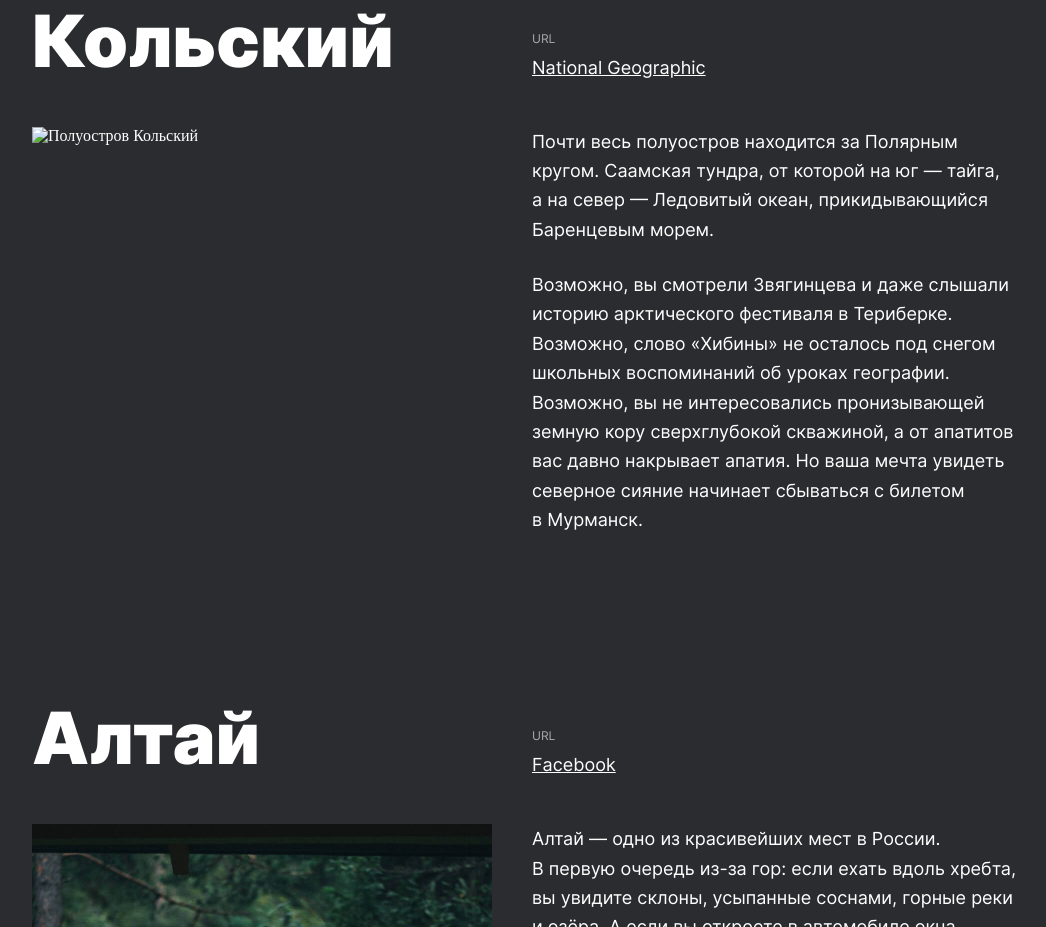
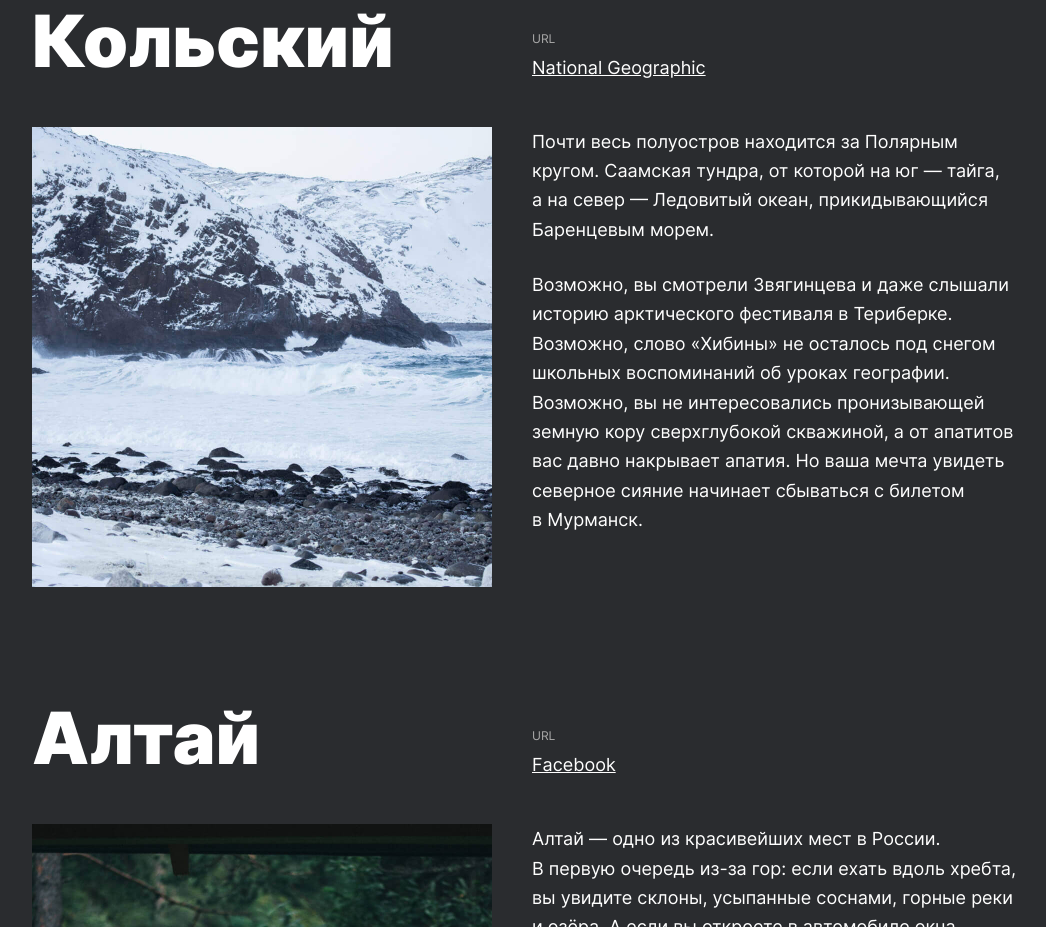
Before and after one commit to Polar-Bear777/russian-travel, a plain HTML site: page index.html in a window 1280 px wide. Shown: the part 3259-4186 px from the top of the page, without its empty margins (116-1162 px from the left). Drawn offline with Linux system fonts and the light colour scheme.

Commit message:
2 popytka

```diff
--- a/index.html
+++ b/index.html
@@ -70,7 +70,7 @@
             <p class="place__url-heading">url</p>
             <a href="https://yourshot.nationalgeographic.com/photos/?keywords=kolskiy" class="place__link" target="_blank">National Geographic</a>
           </div>
-          <img class="place__image" src="./images/place-k olsky.jpg" alt="Полуостров Кольский">
+          <img class="place__image" src="./images/place-kolsky.jpg" alt="Полуостров Кольский">
           <div class="place__paragraphs">
             <p class="place__paragraph">
               Почти весь полуостров находится за&nbsp;Полярным кругом. Саамская тундра, от&nbsp;которой на&nbsp;юг&nbsp;&mdash;
```
